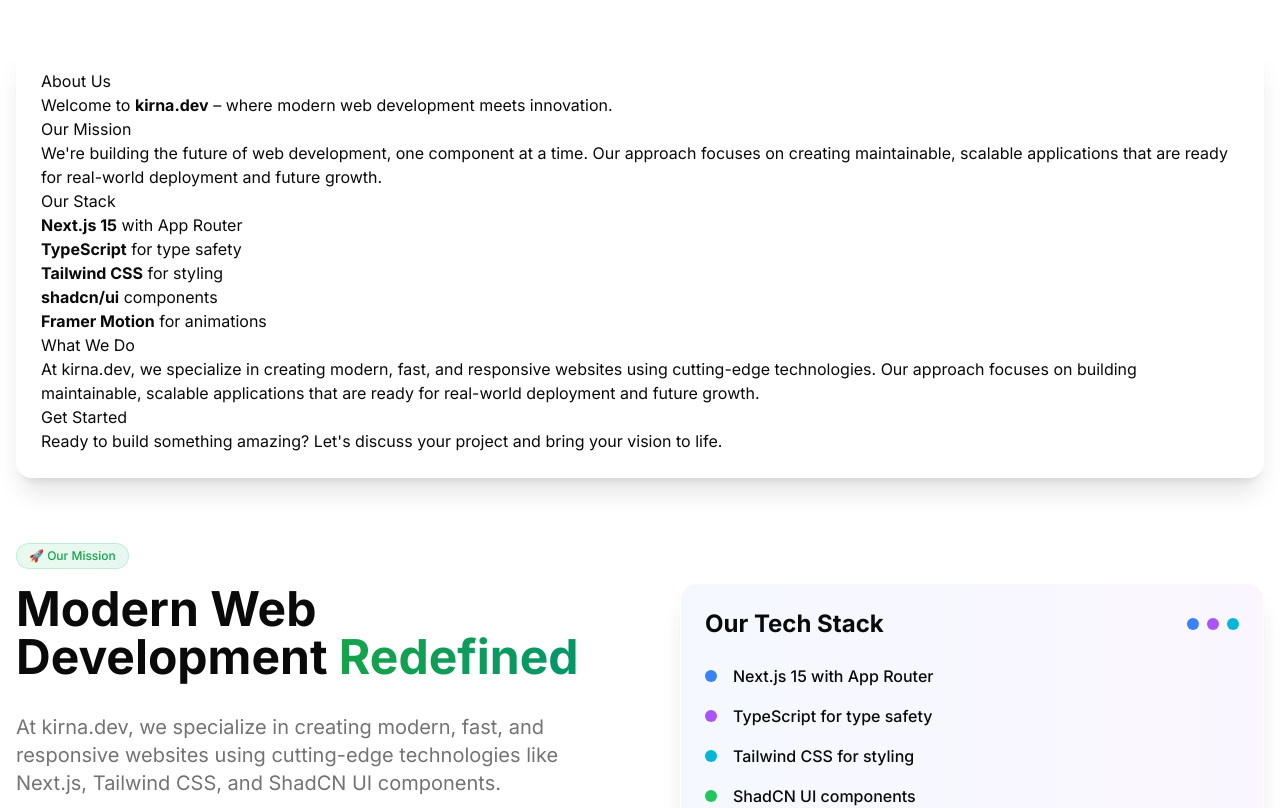
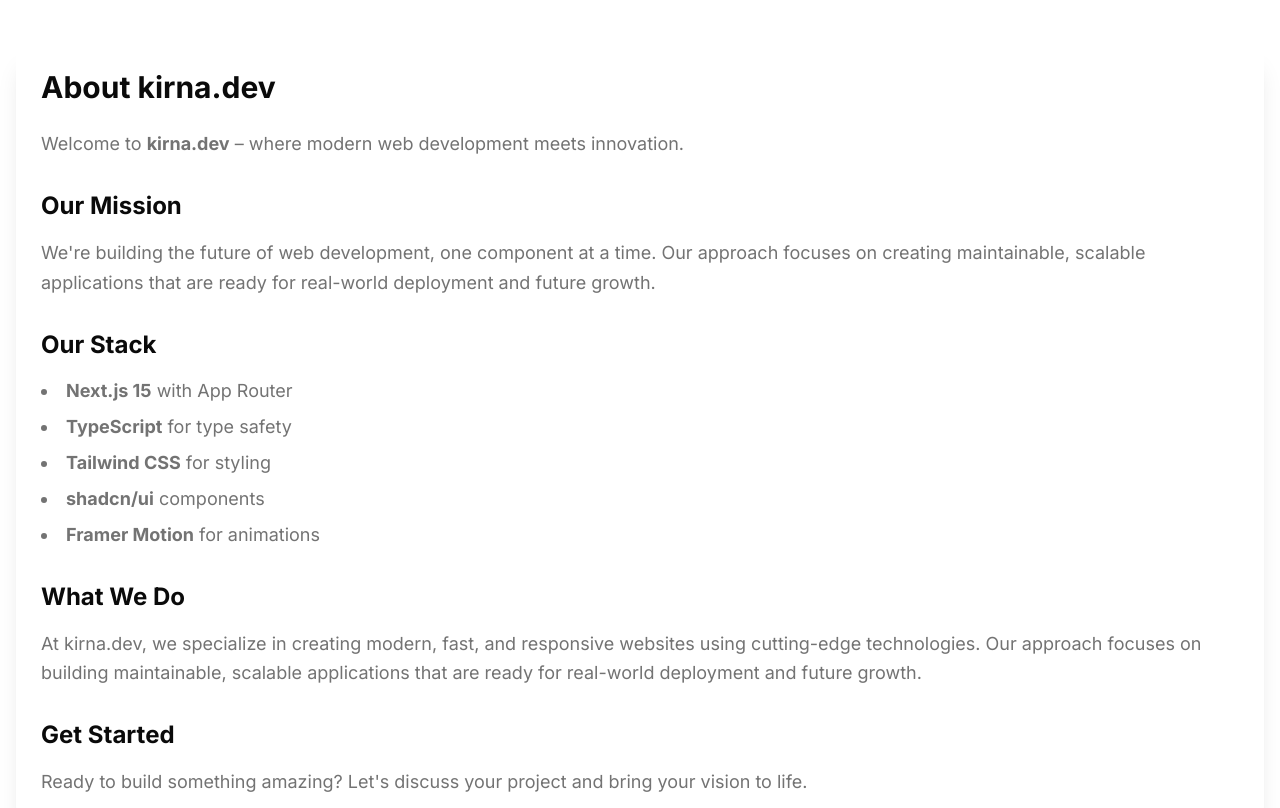
Before and after one commit to BarokGetachew/Kirna.2, a Next.js app: page /about in a window 1280 px wide. Shown: the part 480-1288 px from the top of the page. Built offline with nearby package versions, Linux system fonts and the light colour scheme.

Commit message:
Fix MDX build error by replacing with regular content and simplifying config

```diff
--- a/app/about/page.tsx
+++ b/app/about/page.tsx
@@ -1,7 +1,6 @@
 import { Button } from "@/components/ui/button";
 import { Card, CardContent, CardHeader, CardTitle } from "@/components/ui/card";
 import { GlassCard, GlassButton, AnimatedBackground } from "@/components/ui/aceternity-ui";
-import AboutContent from "@/content/about.mdx";
 
 export default function About() {
   return (
@@ -26,10 +25,33 @@
           </p>
         </div>
 
-        {/* MDX Content */}
+        {/* About Content */}
         <GlassCard className="p-10 mb-16">
           <div className="prose prose-lg dark:prose-invert max-w-none">
-            <AboutContent />
+            <h2 className="text-3xl font-bold mb-6 text-foreground">About kirna.dev</h2>
+            <p className="text-lg text-muted-foreground mb-4 leading-relaxed">
+              Welcome to <strong>kirna.dev</strong> – where modern web development meets innovation.
+            </p>
+            <h3 className="text-2xl font-bold mb-4 text-foreground mt-8">Our Mission</h3>
+            <p className="text-lg text-muted-foreground mb-4 leading-relaxed">
+              We&apos;re building the future of web development, one component at a time. Our approach focuses on creating maintainable, scalable applications that are ready for real-world deployment and future growth.
+            </p>
+            <h3 className="text-2xl font-bold mb-4 text-foreground mt-8">Our Stack</h3>
+            <ul className="list-disc list-inside text-lg text-muted-foreground space-y-2 mb-4">
+              <li><strong>Next.js 15</strong> with App Router</li>
+              <li><strong>TypeScript</strong> for type safety</li>
+              <li><strong>Tailwind CSS</strong> for styling</li>
+              <li><strong>shadcn/ui</strong> components</li>
+              <li><strong>Framer Motion</strong> for animations</li>
+            </ul>
+            <h3 className="text-2xl font-bold mb-4 text-foreground mt-8">What We Do</h3>
+            <p className="text-lg text-muted-foreground mb-4 leading-relaxed">
+              At kirna.dev, we specialize in creating modern, fast, and responsive websites using cutting-edge technologies. Our approach focuses on building maintainable, scalable applications that are ready for real-world deployment and future growth.
+            </p>
+            <h3 className="text-2xl font-bold mb-4 text-foreground mt-8">Get Started</h3>
+            <p className="text-lg text-muted-foreground leading-relaxed">
+              Ready to build something amazing? Let&apos;s discuss your project and bring your vision to life.
+            </p>
           </div>
         </GlassCard>
 
--- a/next.config.js
+++ b/next.config.js
@@ -1,11 +1,3 @@
-const withMDX = require('@next/mdx')({
-  extension: /\.mdx?$/,
-  options: {
-    remarkPlugins: [],
-    rehypePlugins: [],
-  },
-})
-
 /** @type {import('next').NextConfig} */
 const nextConfig = {
   experimental: {
@@ -14,4 +6,4 @@
   pageExtensions: ['js', 'jsx', 'ts', 'tsx', 'mdx'],
 }
 
-module.exports = withMDX(nextConfig)
+module.exports = nextConfig
```
